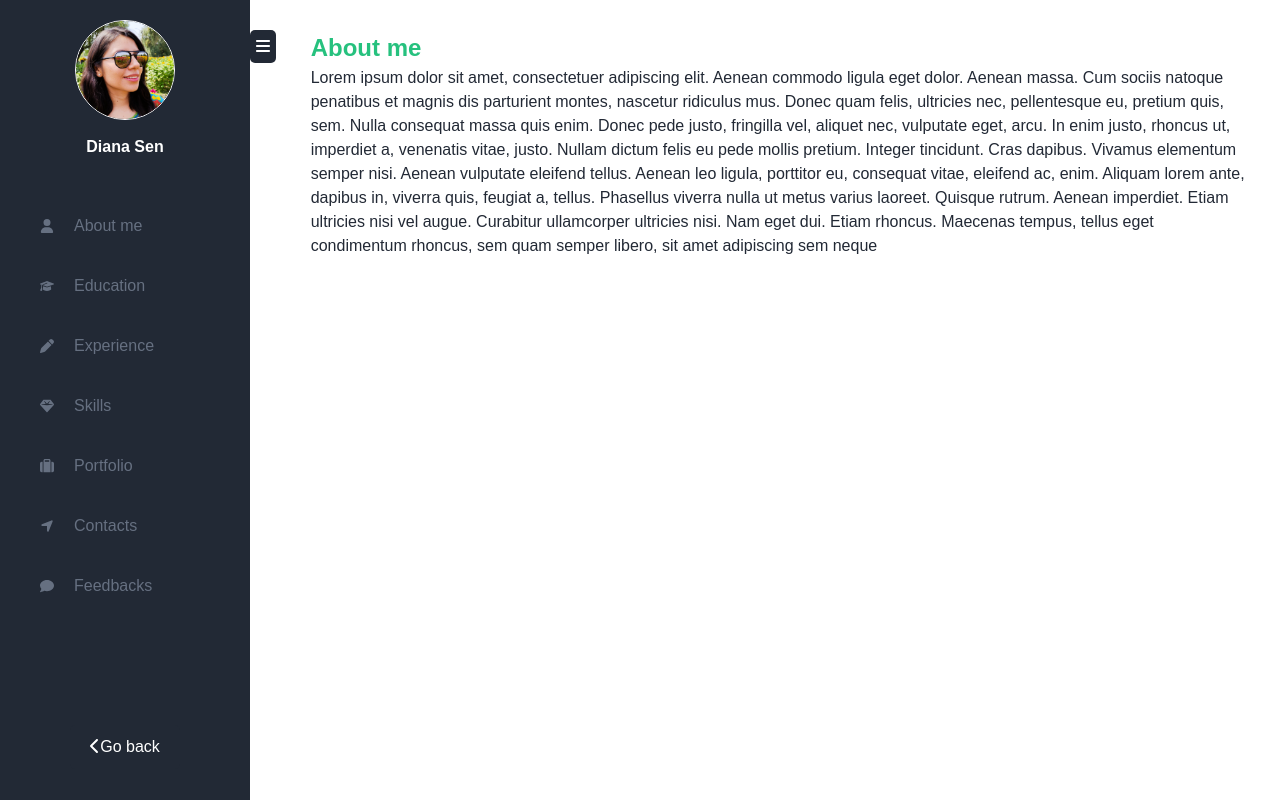
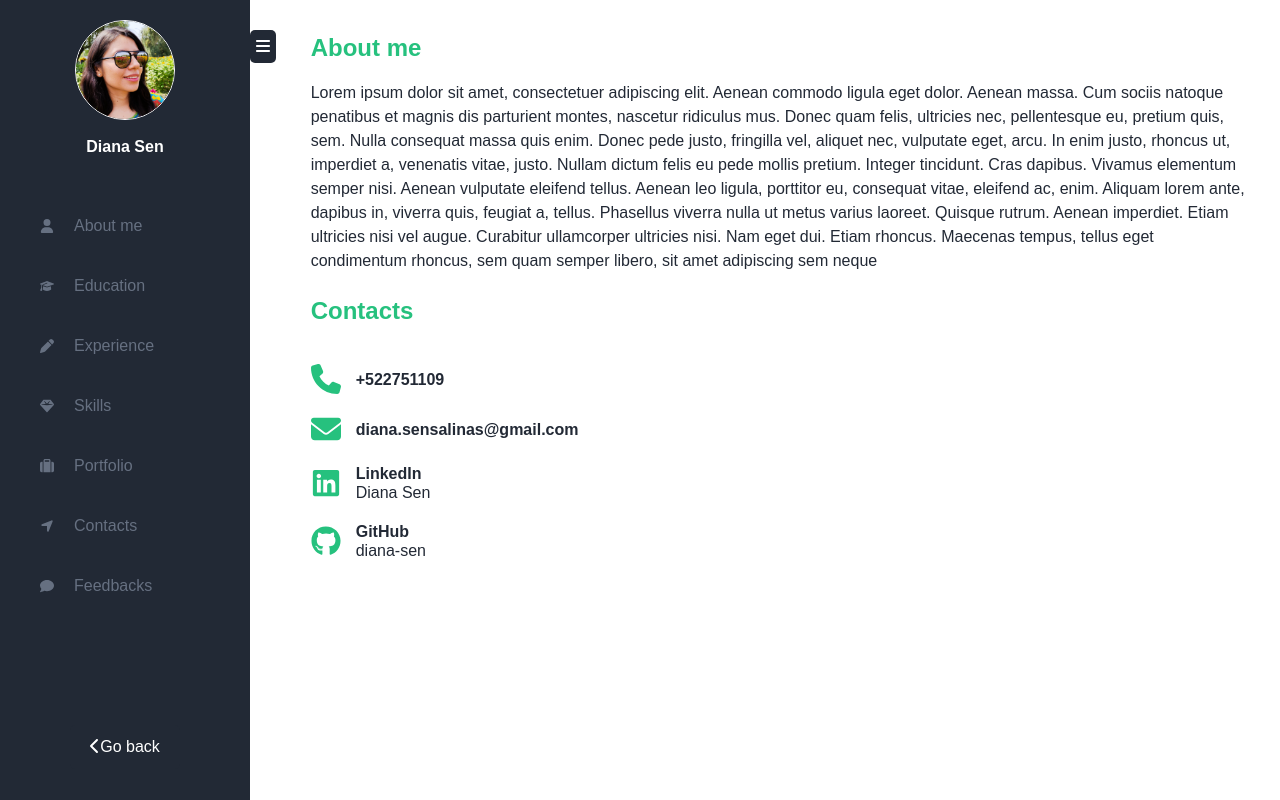
Before and after one commit to diana-sen/diana-sen.github.io, a React (Create React App) app: page /inner in a window 1280 px wide. Built offline with nearby package versions, Linux system fonts and the light colour scheme; a web font is replaced by a local one.

Commit message:
feat: add address component and styles

```diff
--- a/package.json
+++ b/package.json
@@ -5,6 +5,7 @@
   "homepage": "https://diana-sen.github.io",
   "dependencies": {
     "@fortawesome/fontawesome-svg-core": "^6.4.2",
+    "@fortawesome/free-brands-svg-icons": "^6.4.2",
     "@fortawesome/free-solid-svg-icons": "^6.4.2",
     "@fortawesome/react-fontawesome": "^0.2.0",
     "@testing-library/jest-dom": "^5.17.0",
--- /dev/null
+++ b/src/assets/styles/components/_address.scss
@@ -0,0 +1,40 @@
+@use '../abstracts/colors';
+
+.address{
+    display: flex;
+    font-style: inherit;
+
+    .contact-list{
+        padding: 0px;
+        margin: 0;
+    }
+
+    .contact-container {
+        gap: 15px;
+        display: flex;
+        align-items: center;
+        margin: 20px 0px;
+        line-height: 19px;
+
+        .contact-icon{
+            display: flex;
+            color: colors.$green;
+            width: 30px;
+            height: 30px;
+
+        }
+
+        .contact-info{
+            display: flex;
+            flex-direction: column;
+            a {
+                color: colors.$oxford;
+                text-decoration: none;
+            }
+
+        }
+
+}
+
+
+}
--- a/src/assets/styles/components/_box.scss
+++ b/src/assets/styles/components/_box.scss
@@ -1,11 +1,13 @@
 @use '../abstracts/colors';
 
 .box-title{
+    padding-bottom: 20px;
     h2 {
         color: colors.$green;
     }
 
     .box-content {
+        padding-top: 15px;
         color: colors.$oxford
     }
 }
--- a/src/assets/styles/components/_index.scss
+++ b/src/assets/styles/components/_index.scss
@@ -2,3 +2,4 @@
 @forward 'navigation';
 @forward 'panel';
 @forward 'box';
+@forward 'address';
--- /dev/null
+++ b/src/components/Address/Address.jsx
@@ -0,0 +1,50 @@
+import React from 'react';
+
+import { faEnvelope, faPhone } from '@fortawesome/free-solid-svg-icons';
+import { faLinkedin, faGithub } from '@fortawesome/free-brands-svg-icons';
+import { FontAwesomeIcon } from '@fortawesome/react-fontawesome';
+
+const Address = (props) => {
+	const CONTACTS_DATA = [
+		{
+			icon: faPhone,
+			title: '+522751109',
+			href: 'tel:+522751109',
+		},
+		{
+			icon: faEnvelope,
+			title: 'diana.sensalinas@gmail.com',
+			href: 'mailto:diana.sensalinas@gmail.com',
+		},
+		{
+			title: 'LinkedIn',
+			icon: faLinkedin,
+			content: 'Diana Sen',
+			href: 'https://www.linkedin.com/in/dianasen/',
+		},
+		{
+			title: 'GitHub',
+			icon: faGithub,
+			content: 'diana-sen',
+			href: 'https://github.com/diana-sen',
+		},
+	];
+	return (
+		<address className='address'>
+			<ul className='contact-list'>
+				{CONTACTS_DATA.map((contact) => (
+					<li key={contact.title} className='contact-container'>
+						<FontAwesomeIcon className='contact-icon' icon={contact.icon} />
+
+						<div className='contact-info'>
+							<h4>{contact.title}</h4>
+							<a href={contact.href}>{contact.content}</a>
+						</div>
+					</li>
+				))}
+			</ul>
+		</address>
+	);
+};
+
+export default Address;
--- a/src/pages/Inner/Inner.jsx
+++ b/src/pages/Inner/Inner.jsx
@@ -4,6 +4,7 @@ import Box from '../../components/Box/Box';
 import Button from '../../components/Button/Button';
 
 import { faBars } from '@fortawesome/free-solid-svg-icons';
+import Address from '../../components/Address/Address';
 const Inner = () => {
 	const [panelVisible, setPanelVisible] = useState(true);
 
@@ -22,6 +23,7 @@ const Inner = () => {
 
 			<div className='content'>
 				<Box title={boxTitle} content={boxContent}></Box>
+				<Box title={'Contacts'} content={<Address />}></Box>
 			</div>
 		</main>
 	);
```
Also changed, not shown: 1 other file (tests, documents, lock files or other folders).
